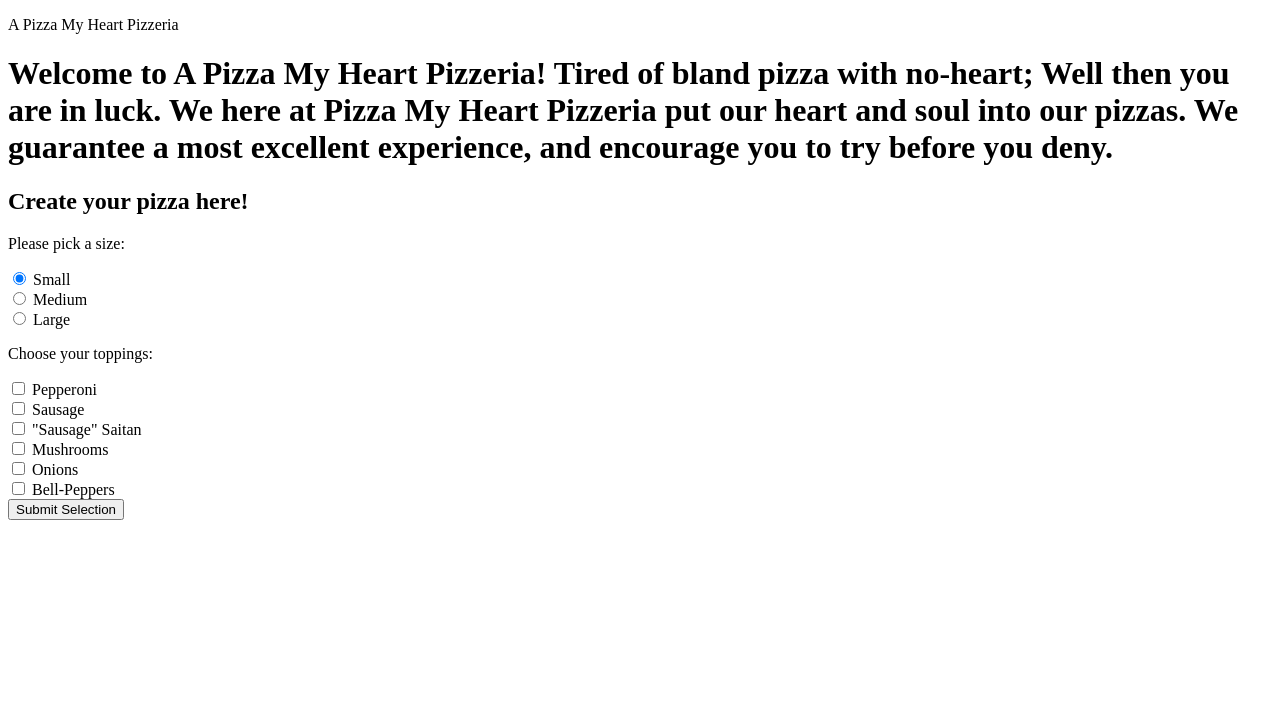
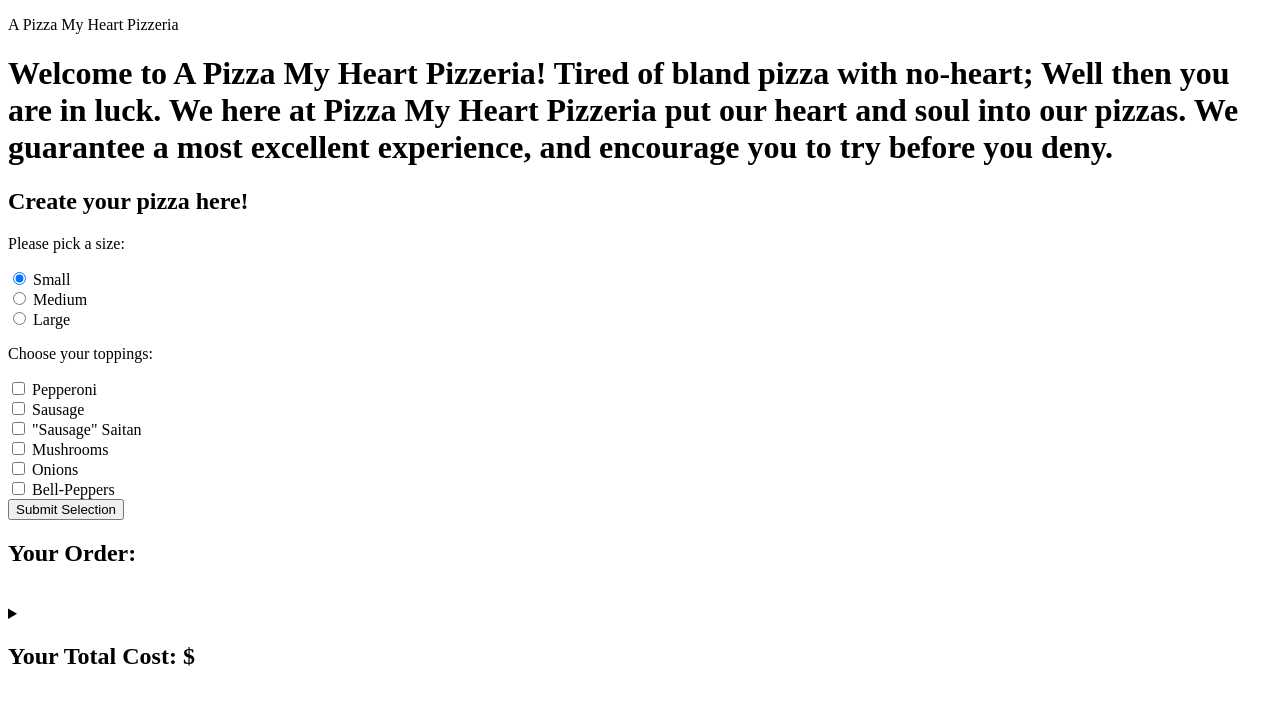
Before and after one commit to OLGON92/A-Pizza-My-Heart, a plain HTML site: page index.html in a window 1280 px wide. Drawn offline with Linux system fonts and the light colour scheme.

Commit message:
pizza display to the html file.

```diff
--- a/index.html
+++ b/index.html
@@ -59,6 +59,18 @@
     </div>
     <button type="submit">Submit Selection</button>
   </form>
-
+  <div id="yourOrder">
+    <div id="costDisplay">
+      <h2>Your Order:</h2><br>
+      <details>
+        <summary>
+          <span id="pizzaOrder"></span>
+        </summary>
+      <span id="pizzaDetails"></span>
+      </details>
+      <h2><span id="addPizza"></span></h2>
+      <h2>Your Total Cost: $<span id="cost"></span></h2>
+    </div>
+  </div>
 </body>
 </html>
```
